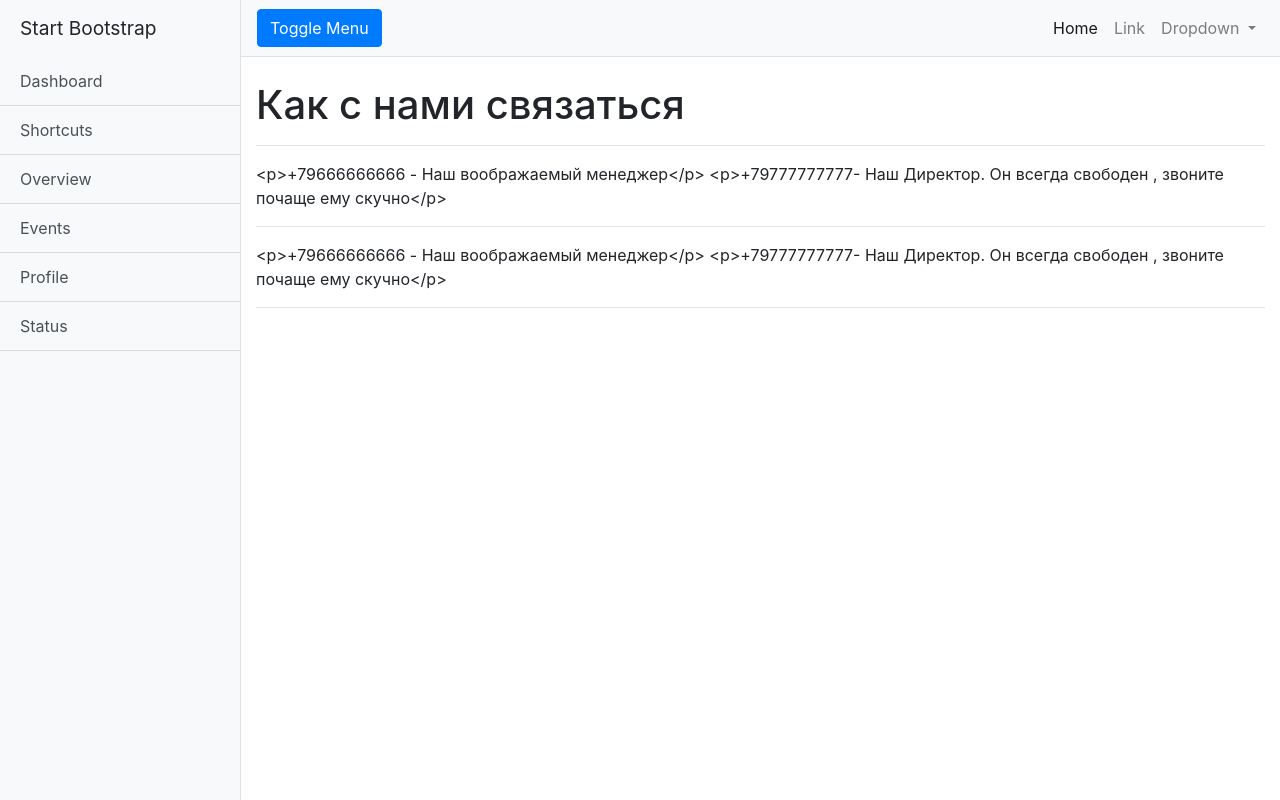
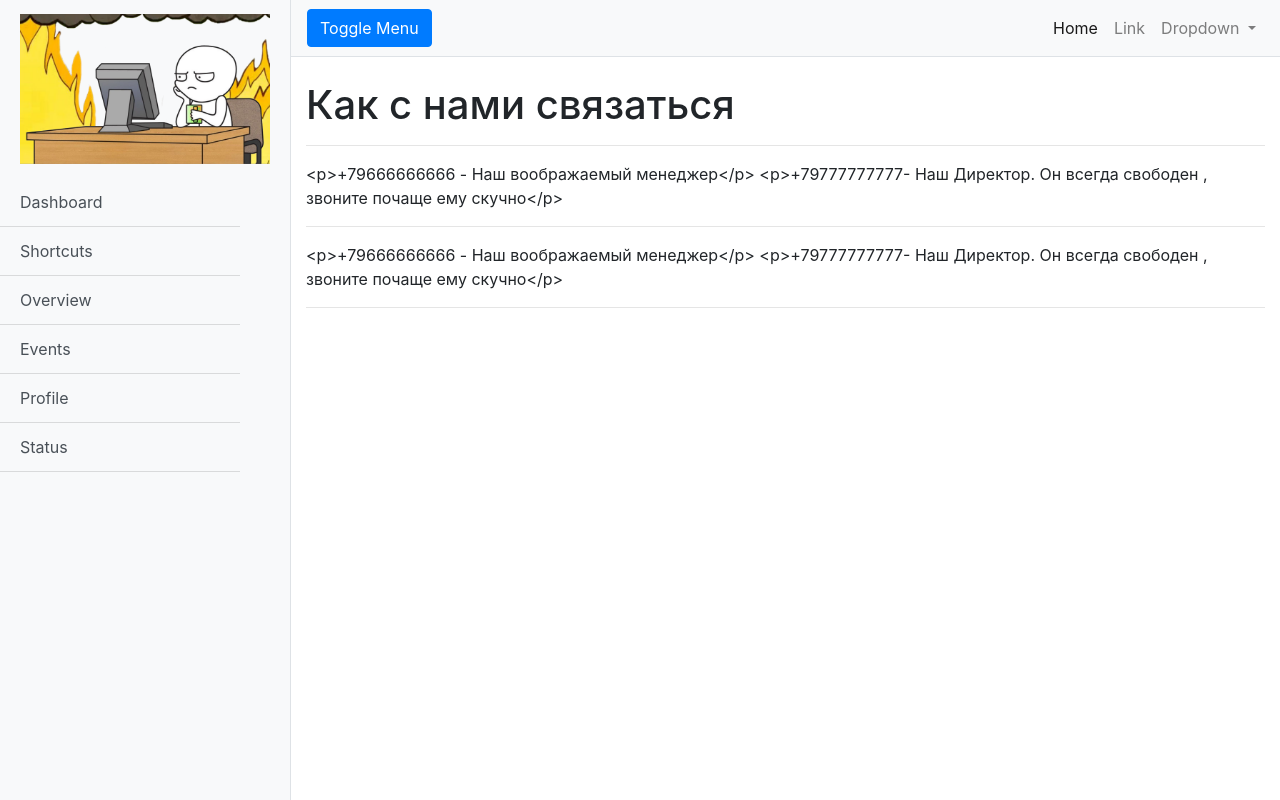
Before and after one commit to SoV-bit/D1, a Django app: template templates/flatpages/double.html in a window 1280 px wide. Run offline with Django 3.2, Linux system fonts and the light colour scheme; the template is opened without the code that fills it: values that come from a table or form of the project are taken from there, others are empty; data comes from the database, SQL or seed files in the repository; some libraries are stand-ins or nearby versions.

Commit message:
Update default.html

```diff
--- a/templates/flatpages/default.html
+++ b/templates/flatpages/default.html
@@ -25,7 +25,7 @@
 
     <!-- Sidebar -->
     <div class="bg-light border-right" id="sidebar-wrapper">
-      <div class="sidebar-heading">Start Bootstrap </div>
+      <div class="sidebar-heading"><img src="{% static 'Fine.png' %}" width="250" height="150" alt="image"></div>
       <div class="list-group list-group-flush">
         <a href="#" class="list-group-item list-group-item-action bg-light">Dashboard</a>
         <a href="#" class="list-group-item list-group-item-action bg-light">Shortcuts</a>
```
